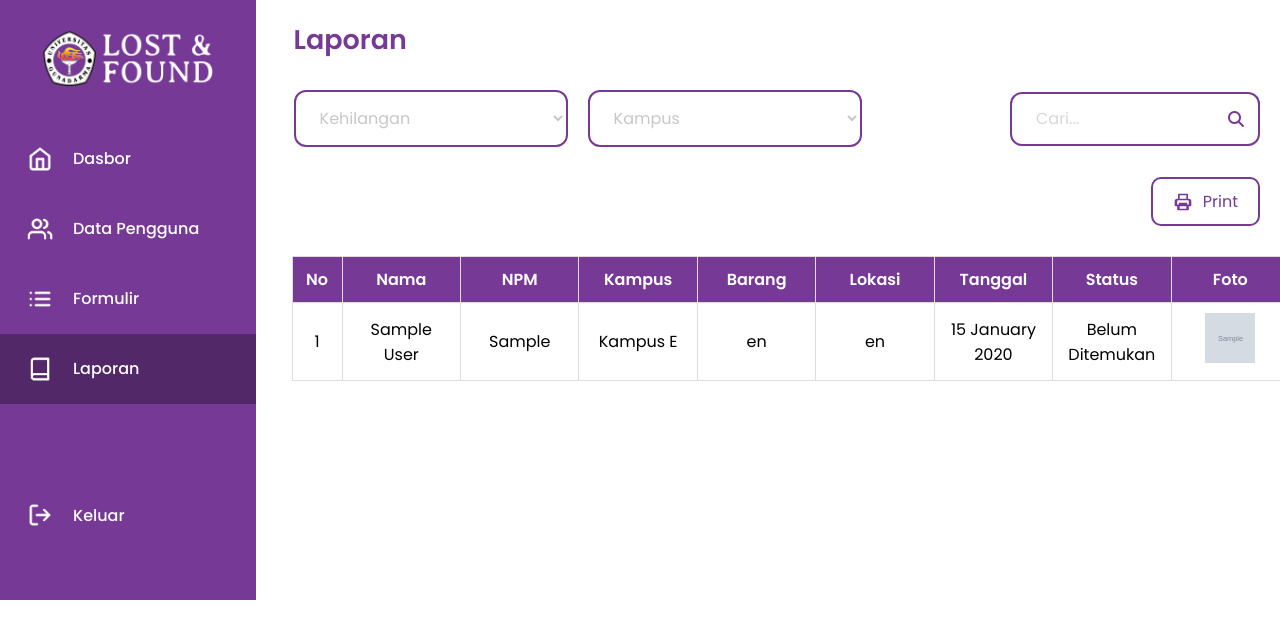
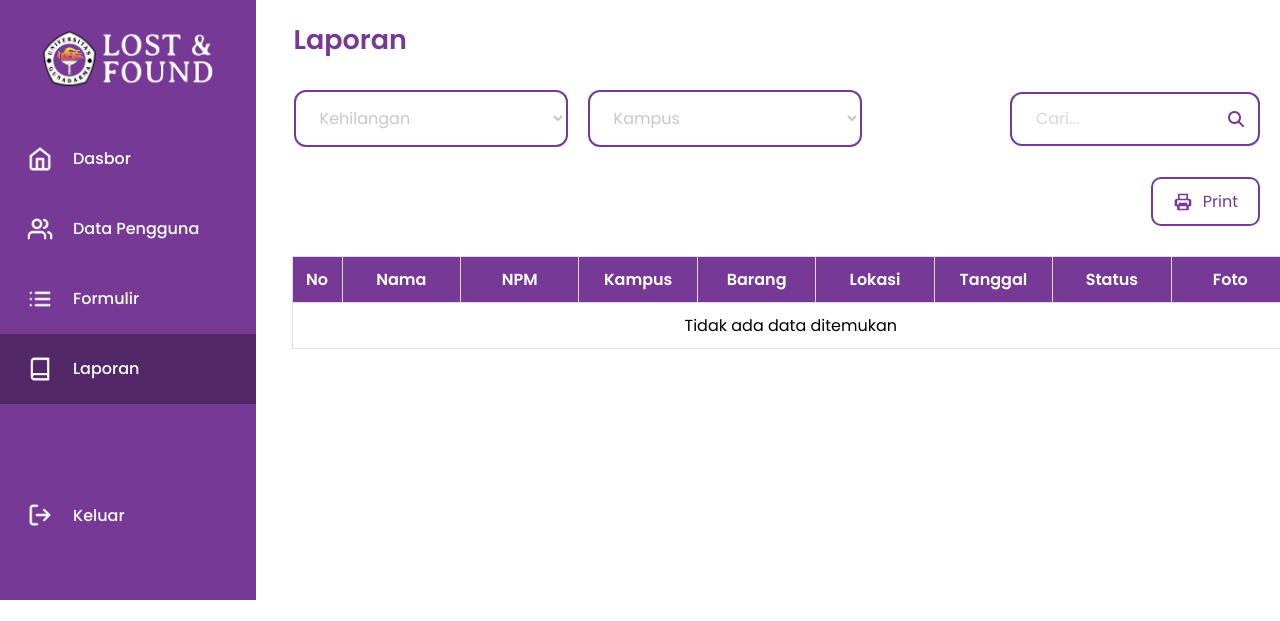
Before and after one commit to janienatalie/LostandFound, a PHP site: page /admin/reports.php in a window 1280 px wide. Shown: the top 621 px of the page. Run offline with PHP 8.4, Linux system fonts and the light colour scheme; tables that the repository leaves empty hold one stand-in row (values such as "Sample post"); grey boxes marked "Sample" are stand-in pictures; some libraries are stand-ins or nearby versions.

Commit message:
update reports

```diff
--- a/admin/reports.php
+++ b/admin/reports.php
@@ -5,9 +5,9 @@ include './sidebar.php';
 // Update query untuk founditems
 $sqlFound = "
     SELECT u.nama, u.npm, f.lokasi_kampus, f.barang_ditemukan, f.tempat_menemukan,
-           f.tanggal_menemukan, f.foto_barang
+           f.tanggal_menemukan, f.foto_barang, 'Sudah Dikembalikan' as status
     FROM founditems f
-    JOIN users u ON f.user_id = u.id
+    JOIN users u ON f.user_id = u.id where status = 'Sudah Dikembalikan'
 ";
 $resultFound = $conn->query($sqlFound);
 
@@ -21,9 +21,9 @@ if ($resultFound->num_rows > 0) {
             'kampus' => $row['lokasi_kampus'],
             'barang' => $row['barang_ditemukan'],
             'lokasi' => $row['tempat_menemukan'],
-            'tanggal' => date('d F Y', strtotime($row['tanggal_menemukan'])),
+            'tanggal' => date('d-m-Y', strtotime($row['tanggal_menemukan'])),
             'foto' => $row['foto_barang'],
-            'status' => 'Barang Ditemukan'
+            'status' => $row['status']
         ];
     }
 }
@@ -31,9 +31,9 @@ if ($resultFound->num_rows > 0) {
 // Update query untuk lostitems
 $sqlLost = "
     SELECT u.nama, u.npm, l.lokasi_kampus, l.barang_hilang, l.tempat_kehilangan,
-           l.tanggal_kehilangan, l.foto_barang
+           l.tanggal_kehilangan, l.foto_barang, 'Sudah Ditemukan' as status
     FROM lostitems l
-    JOIN users u ON l.user_id = u.id
+    JOIN users u ON l.user_id = u.id where status = 'Sudah Ditemukan'
 ";
 $resultLost = $conn->query($sqlLost);
 
@@ -46,9 +46,9 @@ if ($resultLost->num_rows > 0) {
             'kampus' => $row['lokasi_kampus'],
             'barang' => $row['barang_hilang'],
             'lokasi' => $row['tempat_kehilangan'],
-            'tanggal' => strftime('%d %B %Y', strtotime($row['tanggal_kehilangan'])),
+            'tanggal' => date('d-m-Y', strtotime($row['tanggal_kehilangan'])),
             'foto' => $row['foto_barang'],
-            'status' => 'Belum Ditemukan'
+            'status' => $row['status']
         ];
     }
 }
@@ -174,8 +174,8 @@ $dataJson = json_encode($data);
             <div class="controls-container">
             <div class="dropdown-lost-and-found">
                 <select name="lost-found" class="dropdownlostandfound" id="dropdown">
-                    <option value="Belum Ditemukan">Kehilangan</option>
-                    <option value="Barang Ditemukan">Penemuan</option>
+                    <option value="Lost">Kehilangan</option>
+                    <option value="Found">Penemuan</option>
                 </select>
             </div>
 
@@ -244,8 +244,8 @@ $dataJson = json_encode($data);
 
         filteredData = data.filter((row) => {
             const matchesLostFound = !lostFound || lostFound === 'Semua' ||
-                (lostFound === 'Barang Ditemukan' && row.status === 'Barang Ditemukan') ||
-                (lostFound === 'Belum Ditemukan' && row.status === 'Belum Ditemukan');
+                (lostFound === 'Lost' && row.status === 'Sudah Ditemukan') ||
+                (lostFound === 'Found' && row.status === 'Sudah Dikembalikan');
             const matchesCampus = !campus || row.kampus.toLowerCase().includes(campus.toLowerCase());
 
             const searchWords = query.split(' ');
```
